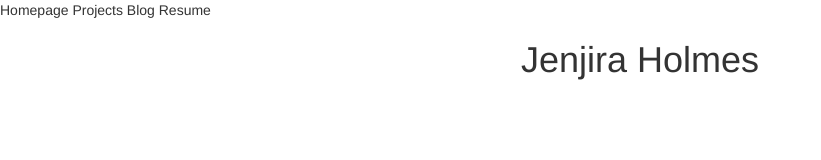
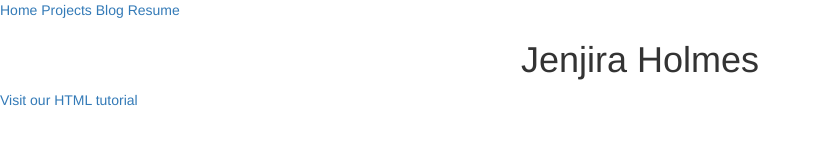
Before and after one commit to nanhed23/personal_website, a plain HTML site: page index.html in a window 1280 px wide. Shown: the whole page, without its empty margins (0-821 px from the left). Drawn offline with nearby package versions, Linux system fonts and the light colour scheme.

Commit message:
add links to subheaders

```diff
--- a/index.html
+++ b/index.html
@@ -14,10 +14,11 @@
 
 <body>
 
-	Homepage
-	Projects
-	Blog
-	Resume
+	<a href="http://jenjiraholmes.com">Home</a>
+  <a href="http://jenjiraholmes.com/projects">Projects</a>
+  <a href="http://jenjiraholmes.com/blog">Blog</a>
+  <a href="http://jenjiraholmes.com/resume">Resume</a>
+
 <h1> Jenjira Holmes </h1>
 
 
@@ -25,3 +26,5 @@
 </body>
 
 </html>
+
+<a href="http://www.w3schools.com/html/">Visit our HTML tutorial</a>
```
